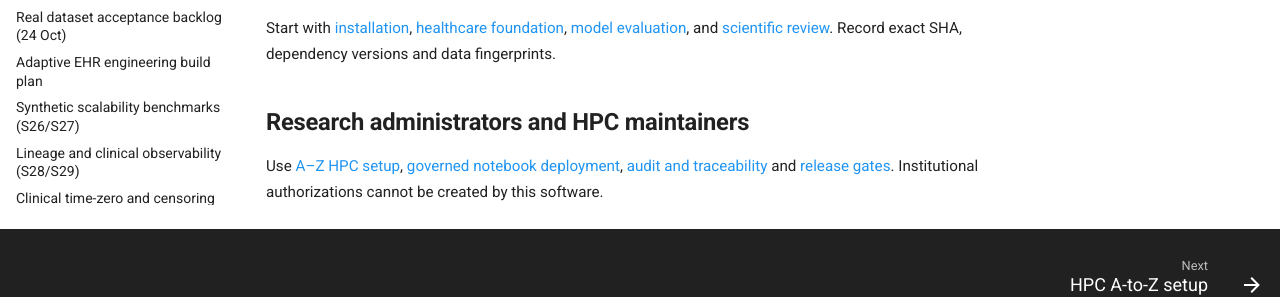
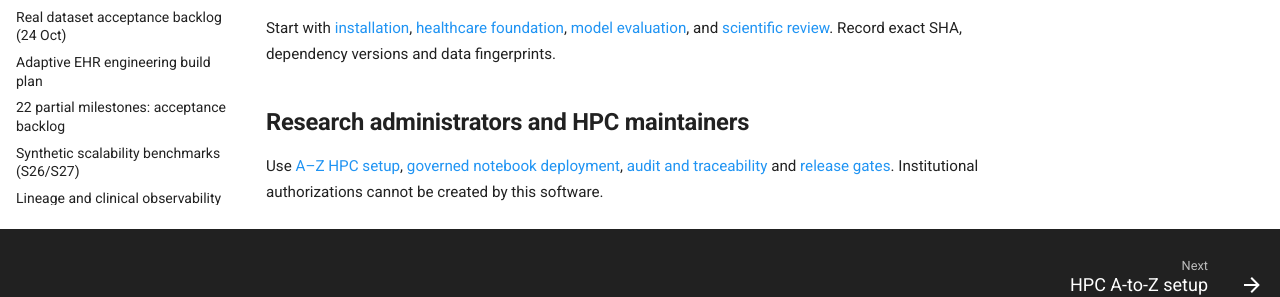
Before and after one commit to appsplorer/thomaslab-docs, an MkDocs documentation site: the page built from docs/getting-started/role-paths.md, in a window 1280 px wide and 944 px high. Shown: the part 556-853 px from the top of the window. Built offline with MkDocs 1.6.1 and Material for MkDocs 9.7.7, drawn with Linux system fonts in a browser that asks for light colours; comment, search, counter and statistics services are not loaded.

Commit message:
docs: add 22-partial completion and acceptance guide to navigation

```diff
--- a/mkdocs.yml
+++ b/mkdocs.yml
@@ -83,6 +83,7 @@ nav:
       - 'Release and responsibility roadmap': guides/release-roadmap.md
       - 'Real dataset acceptance backlog (24 Oct)': guides/real-dataset-acceptance-plan.md
       - 'Adaptive EHR engineering build plan': guides/ehr-platform-build-plan.md
+      - '22 partial milestones: acceptance backlog': guides/ehr-partial22-acceptance.md
       - 'Synthetic scalability benchmarks (S26/S27)': reference/functions/synthetic_scale.md
       - 'Lineage and clinical observability (S28/S29)': reference/functions/lineage_observability.md
       - 'Clinical time-zero and censoring gate (S30)': reference/functions/study_safety_gate.md
```
